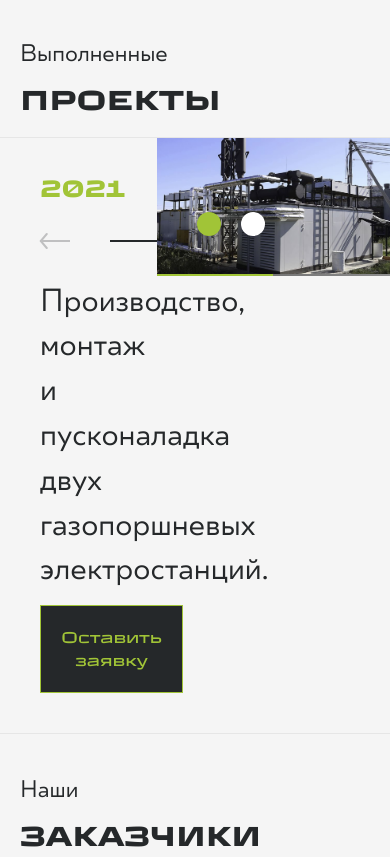
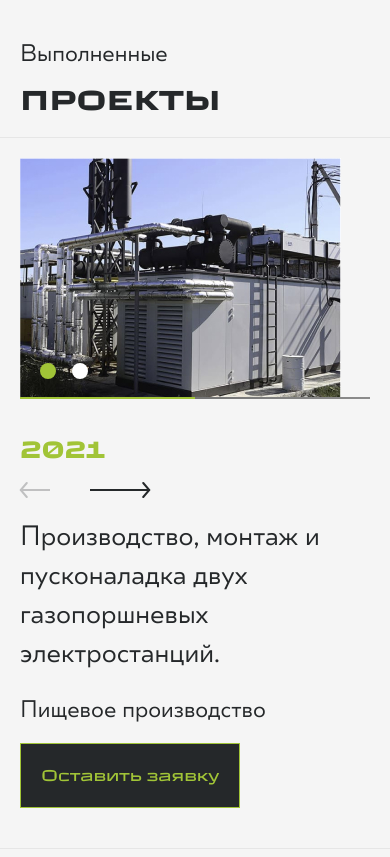
Before and after one commit to MaxVershilkin/Tehkreit, a website: page index.html in a window 390 px wide. Shown: the part 3860-4717 px from the top of the page. Drawn offline with Linux system fonts and the light colour scheme; files whose address does not match are found by name.

Commit message:
Was stylized the projects section.

```diff
--- a/index.html
+++ b/index.html
@@ -1288,9 +1288,22 @@
                   <div class="projects__slide">
 
                     <picture>
-                      <source srcset="/images/img-project-1-image-1.jpeg" media="(max-width:360px)">
+                      <source srcset="/images/img-project-1-image-1-phone-x1.jpg" media="(max-width:480px)">
+                      <source srcset="/images/img-project-1-image-1-tablet-x1.jpg" media="(max-width:1080px)">
                       <img src="/images/img-project-1-image-1.jpg" alt="Дизельный генератор данного проекта">
                     </picture>
+
+                  </div>
+
+                  <div class="projects__slide">
+
+                    <picture>
+                      <source srcset="/images/img-project-1-image-2-phone-x1.jpg" media="(max-width:480px)">
+                      <source srcset="/images/img-project-1-image-2-tablet-x1.jpg" media="(max-width:1080px)">
+                      <img src="/images/img-project-1-image-2.jpg" alt="Дизельный генератор данного проекта">
+                    </picture>
+
+                  </div>
 
                 </div>
 
@@ -1310,11 +1323,7 @@
 
                 </ul>
 
-                  <div class="projects__progess-bar progress-bar">
-
-                  </div>
-
-                </div>
+                <div class="projects__progess-bar progress-bar"></div>
 
               </div>
 
--- a/styles/index.css
+++ b/styles/index.css
@@ -1347,8 +1347,22 @@
     left: 0;
 }
 
+.projects__slider {
+    position: relative;
+    width: 66.66%;
+}
+
 .projects__slides {
     position: relative;
+
+    display: flex;
+    flex-wrap: nowrap;
+
+    overflow-x: scroll;
+}
+
+.projects__slide {
+    flex: 1 0 100%;
 }
 
 .projects__slide picture {
@@ -3278,7 +3292,7 @@
     }
 
     .generators__graphics {
-        top: 0;
+        top: 2.5rem;
     }
 
     .generators__images {
@@ -3360,6 +3374,10 @@
     .projects__wrap {
         padding-left: 0;
         padding-right: 0;
+    }
+
+    .projects__works {
+        font-size: 1.75rem;
     }
 
     /* Stats */
@@ -3605,6 +3623,47 @@
         padding-right: 0;
     }
 
+    .projects__projects {
+        flex-direction: column-reverse;
+        padding-left: 1.25rem;
+        padding-right: 1.25rem;
+        padding-top: 1.25rem;
+    }
+
+    .projects__slider {
+        width: calc(640px - 2.5rem);
+    }
+
+    .projects__project {
+        width: auto;
+    }
+
+    .projects__slides {
+        height: 22rem;
+
+        overflow-y: hidden;
+    }
+
+    .projects__description {
+        padding-bottom: 5rem;
+    }
+
+    .projects__description-project {
+        gap: 1.25rem;
+    }
+
+    .projects__dots {
+        left: 1.25rem;
+        bottom: 1.25rem;
+
+        gap: 1rem;
+    }
+
+    .projects__dot {
+        width: 1rem;
+        height: 1rem;
+    }
+
     /* Customers */
 
     .customers__content {
@@ -3675,7 +3734,7 @@
     }
 
     .generators__image-wrap picture {
-        justify-content: center;
+        justify-content: centera;
     }
 
     .generators__graphics {
@@ -3980,6 +4039,10 @@
         padding-right: 0;
     }
 
+    .projects__slider {
+        width: auto;
+    }
+
 }
 
 @media (max-width: 500px) {
@@ -4035,6 +4098,12 @@
 
     .services__button {
         min-height: auto;
+    }
+
+    /* Projects */
+
+    .projects__slides {
+        height: auto;
     }
 
     /* Generators */
```
Also changed, not shown: images/img-project-1-image--tablet-x1.jpg (added), images/img-project-1-image-1-phone-x1.jpg (added), images/img-project-1-image-1-tablet-x1.jpg (added), images/img-project-1-image-2-phone-x1.jpg (added), images/img-project-1-image-2-tablet-x1.jpg (added), images/img-project-1-image-2.jpg (added). Lines whose indentation alone changed are shown as unchanged.
